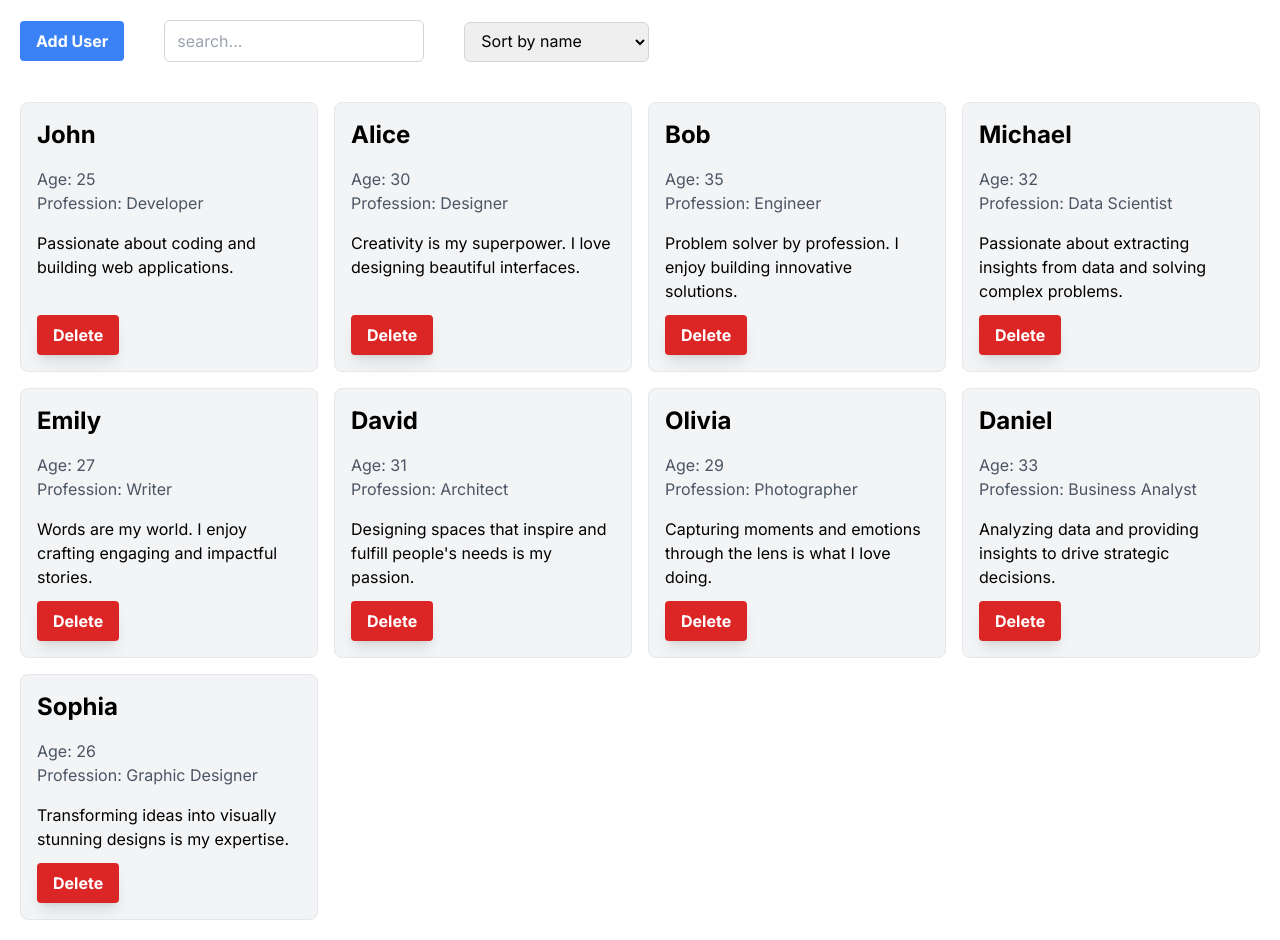
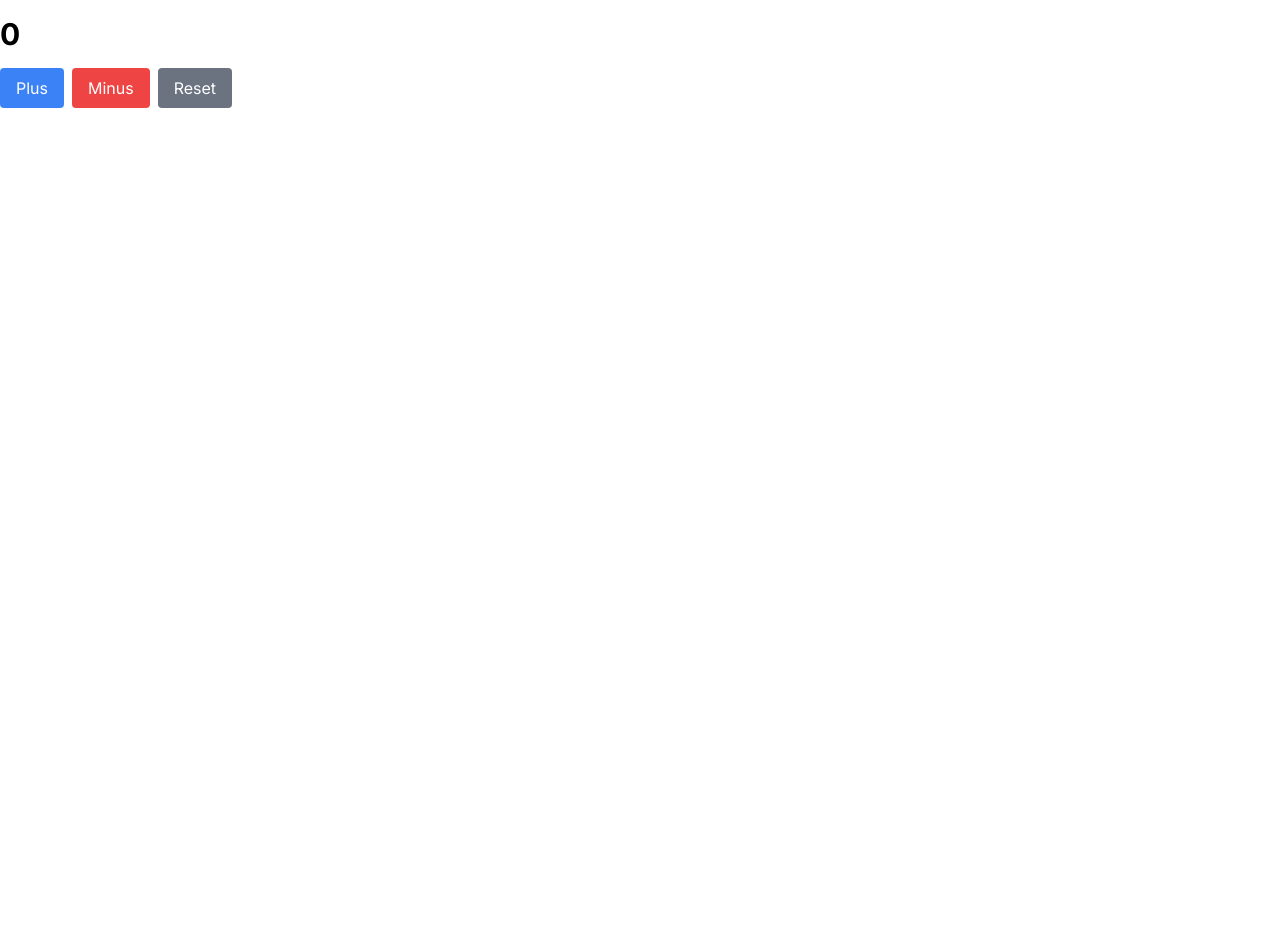
Before and after one commit to GitHubStanislav/app-02, a Next.js app: page / in a window 1280 px wide. After the commit the page ends 800 px from the top, so only its background shows below. Built offline with nearby package versions, Linux system fonts and the light colour scheme.

Commit message:
Counter App

```diff
--- /dev/null
+++ b/src/app/counter/counterApp.js
@@ -0,0 +1,45 @@
+import { useState } from "react";
+
+const CounterApp = () => {
+  const [counter, setCounter] = useState(0);
+
+  const increaseCounter = () => {
+    setCounter((prevState) => prevState + 1);
+  };
+
+  const decreaseCounter = () => {
+    setCounter((prevState) => prevState - 1);
+  };
+
+  const resetCounter = () => {
+    setCounter(0);
+  };
+
+  return (
+    <div className="container mx-auto py-4">
+      <div className="text-3xl font-bold mb-4">{counter}</div>
+      <div className="flex gap-2">
+        <button
+          className="px-4 py-2 bg-blue-500 text-white rounded hover:bg-blue-700"
+          onClick={increaseCounter}
+        >
+          Plus
+        </button>
+        <button
+          className="px-4 py-2 bg-red-500 text-white rounded hover:bg-red-700"
+          onClick={decreaseCounter}
+        >
+          Minus
+        </button>
+        <button
+          className="px-4 py-2 bg-gray-500 text-white rounded hover:bg-gray-700"
+          onClick={resetCounter}
+        >
+          Reset
+        </button>
+      </div>
+    </div>
+  );
+};
+
+export default CounterApp;
--- a/src/app/page.js
+++ b/src/app/page.js
@@ -1,11 +1,11 @@
 "use client";
 
-import App from "@/app/formTest/App";
+import CounterApp from "@/app/counter/counterApp";
 
 function Home() {
   return (
     <>
-      <App />
+      <CounterApp />
     </>
   );
 }
```
